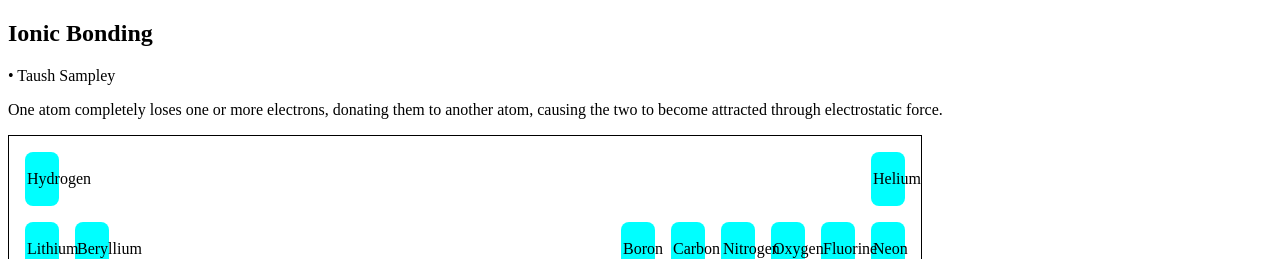
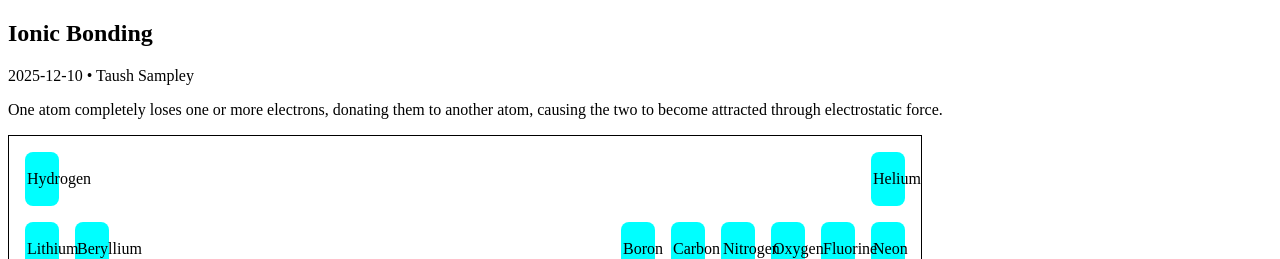
Before and after one commit to TSampley/TSampley.github.io, a Jekyll site: the page built from science/chemistry/demo-ionic-bonding.md, in a window 1280 px wide. Shown: the top 259 px of the page. Built offline with Jekyll 4.4.1, drawn with Linux system fonts in a browser that asks for light colours.

Commit message:
Fix demo not displaying date properly

```diff
--- a/_layouts/demo.html
+++ b/_layouts/demo.html
@@ -19,7 +19,9 @@ module: /scripts/components/demo.mjs
   <header class="post-header">
     <h1 class="post-title p-name" itemprop="name headline">{{ page.title }}</h1>
     <p class="post-meta">
-      <time class="dt-published" datetime="{{ page.datePublished }}" itemprop="datePublished">{{ page.datePublished }}
+      <time class="dt-published" datetime="{{ page.date | date_to_xmlschema }}" itemprop="datePublished">
+        {%- assign date_format = site.minima.date_format | default: "%b %-d, %Y" -%}
+        {{ page.date | date: date_format }}
       </time>• <span itemprop="author" itemscope itemtype="http://schema.org/Person"><span class="p-author h-card" itemprop="name">{{ page.author }}</span></span></p>
   </header>
 
```
